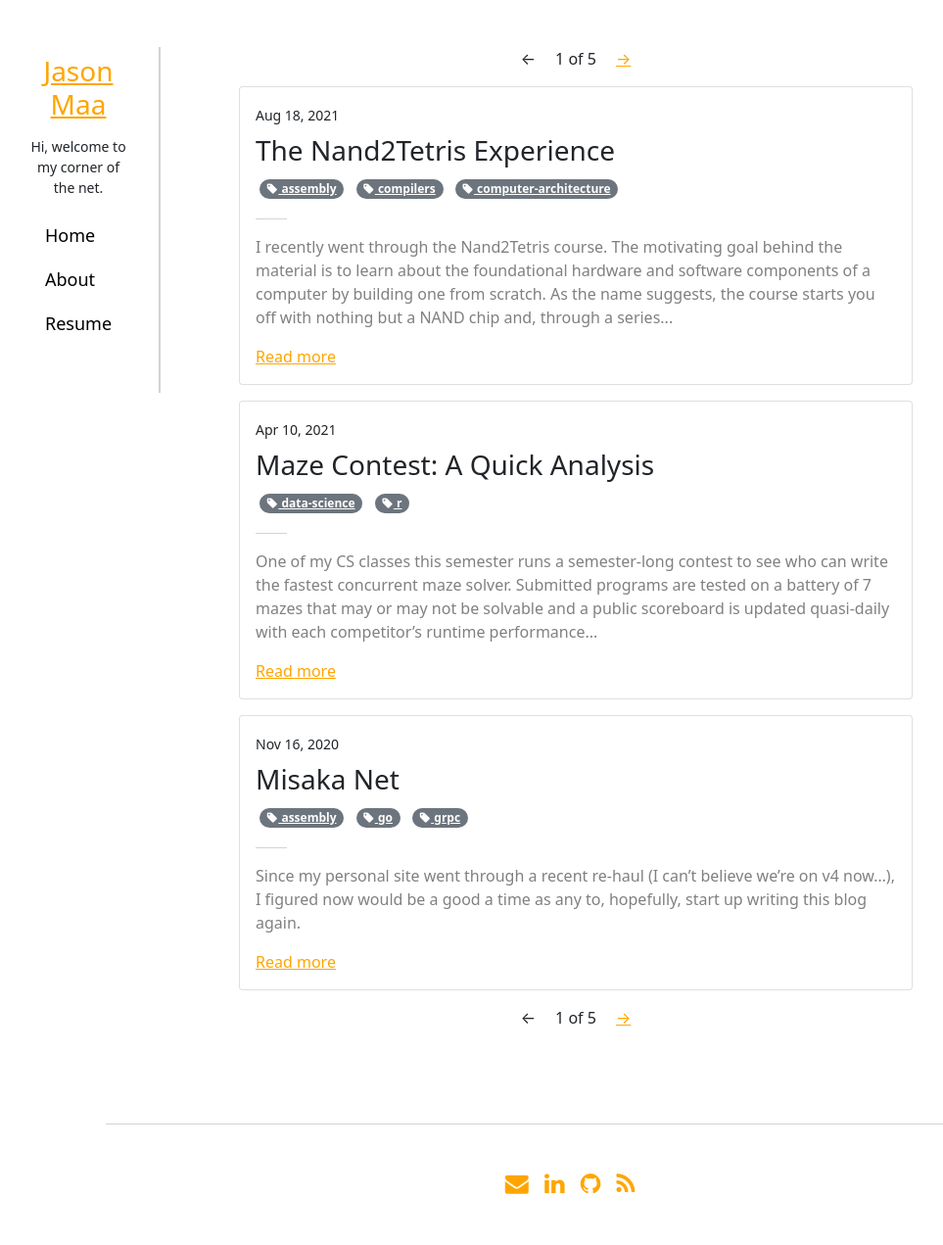
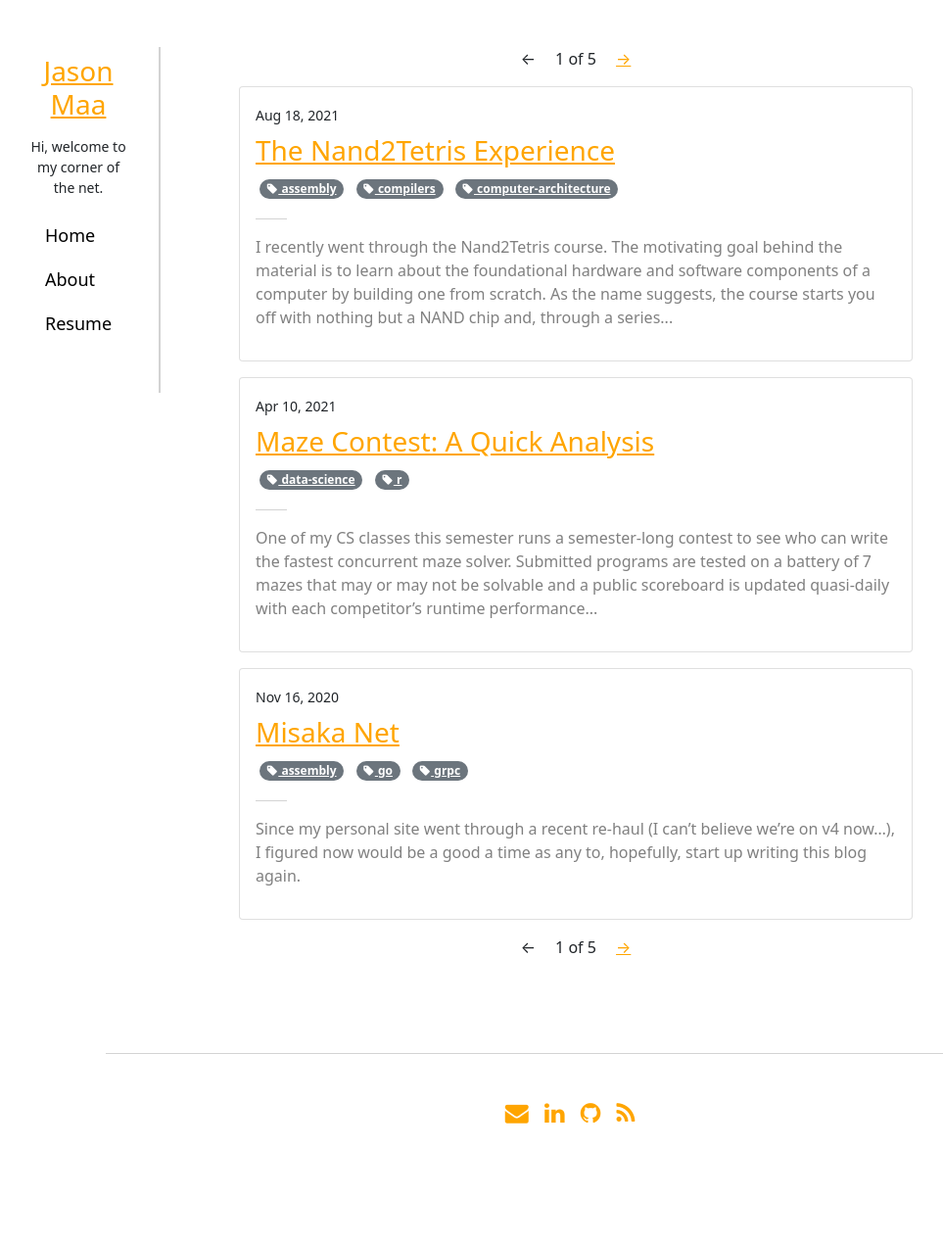
Before and after one commit to jasmaa/jasmaa.github.io, a Jekyll site: the page built from index.html, in a window 1280 px wide. Shown: the whole page at 98% size, without its empty margins (52-1015 px from the left). Built offline with Jekyll 4.4.1, drawn with Linux system fonts in a browser that asks for light colours; the list of posts is cut into pages by our own code; after the commit the page ends 1199 px from its top, so only the background shows below that.

Commit message:
Move post link to header. Add horizontal spacing in post.

```diff
--- a/_layouts/home.html
+++ b/_layouts/home.html
@@ -9,11 +9,12 @@ layout: default
   <div class="card my-3">
     <div class="card-body">
       <small>{{ post.date | date: '%b %d, %Y' }}</small>
-      <h3 class="my-2">{{ post.title }}</h3>
+      <a href="{{ post.url }}">
+        <h3 class="my-2">{{ post.title }}</h3>
+      </a>
       {% include tagsList.html %}
       <div class="divider my-3" style="width: 2em;"></div>
       <p>{{ post.excerpt | strip_html | truncatewords:50 }}</p>
-      <a href="{{ post.url }}">Read more</a>
     </div>
   </div>
   {% endfor %}
--- a/_layouts/post.html
+++ b/_layouts/post.html
@@ -2,7 +2,7 @@
 layout: default
 ---
 
-<div class="post-content">
+<div class="post-content mx-3">
   <div class="d-flex flex-column align-items-center">
     <h1 class="display-4 text-center mb-3">{{ page.title }}</h1>
     <h3 class="text-center">{{ page.date | date: '%b %d, %Y' }}</h3>
@@ -12,7 +12,7 @@ layout: default
   {{ content }}
 
   <div class="mt-5">
-	{% include tagsList.html %}
+    {% include tagsList.html %}
   </div>
 
   <div class="row">
```
